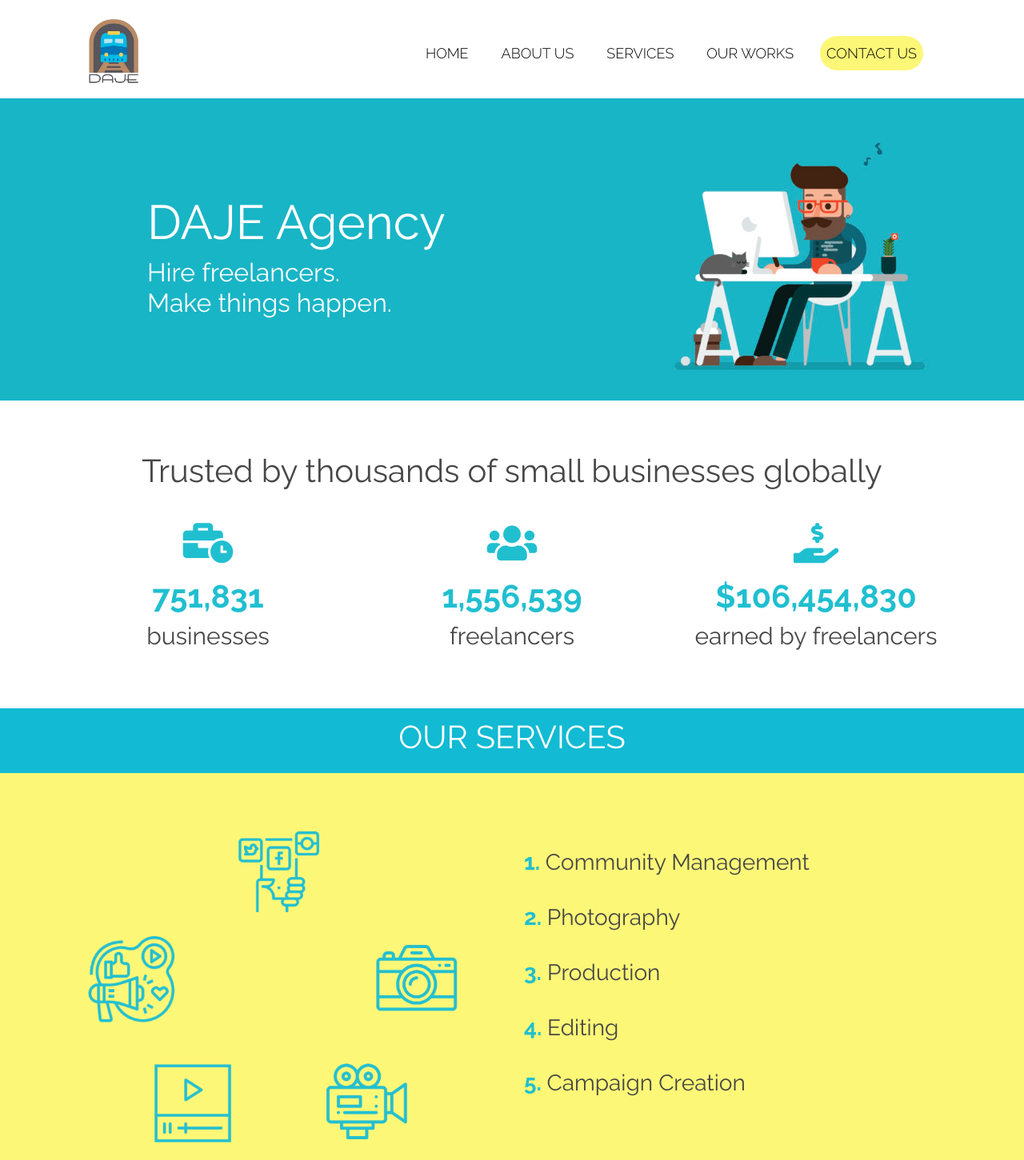
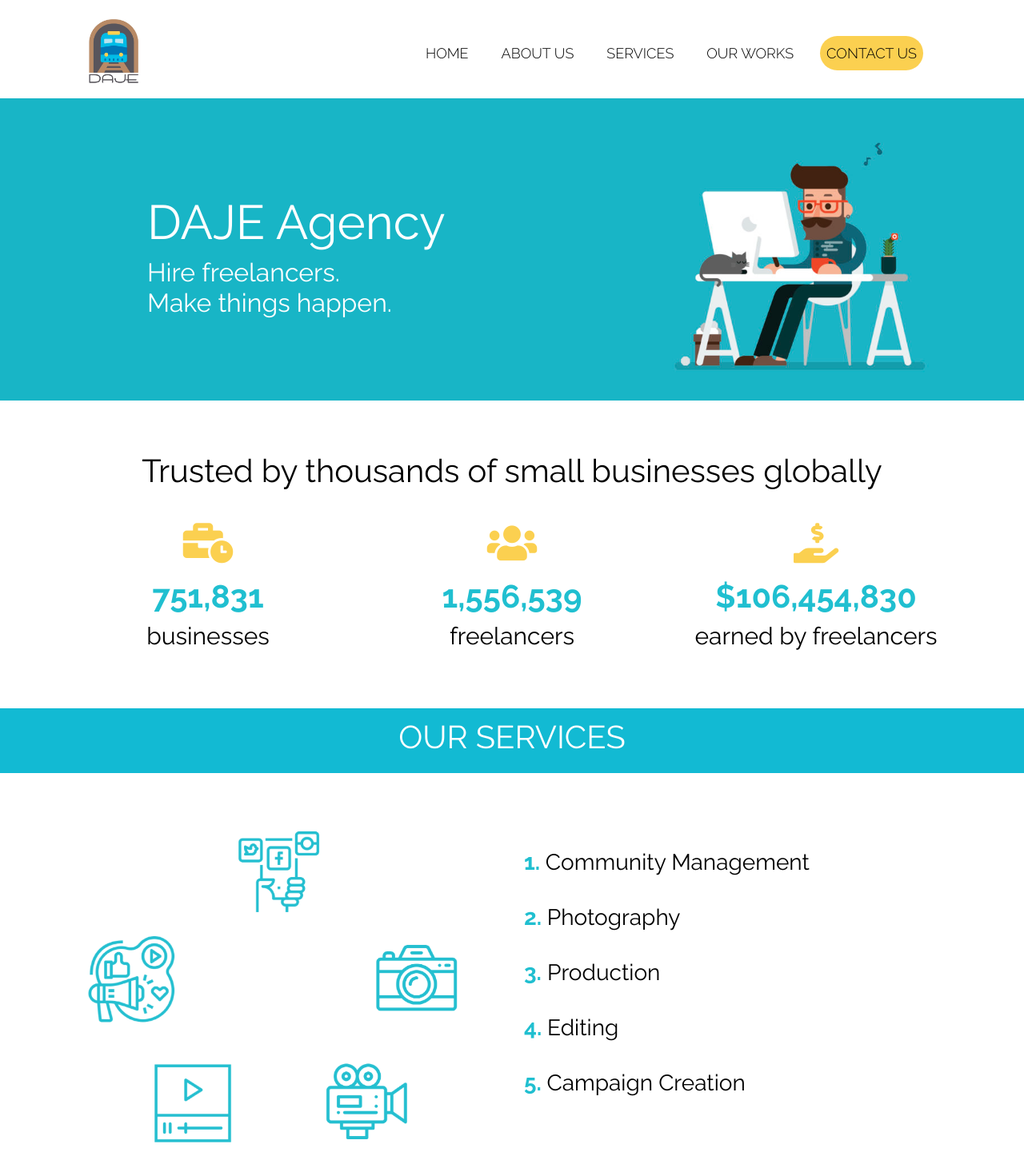
Before and after one commit to annaramos07/dajeagency, a plain HTML site: page index.html in a window 1280 px wide. Shown: the top 1451 px of the page at 80% size. Drawn offline with Linux system fonts and the light colour scheme.

Commit message:
Add files via upload

```diff
--- a/css/style.css
+++ b/css/style.css
@@ -1,8 +1,8 @@
 @import url('https://fonts.googleapis.com/css?family=Raleway:300,400,600,700');
 
 body{
-	color: #474747;
-	background-color: #FCF777;
+	color: #000;
+	background-color: #fff;
 	font-family: Raleway !important;
 }
 
@@ -50,11 +50,11 @@ body{
 }
 
 .btn-app{
-	background-color: #FCF777;
+	background-color: #FBD050;
 	color: #000 !important;
 	border-radius: 100px;
 	font-weight:100;
-	border-color: #FCF777;
+	border-color: #FBD050;
 
 
 }
@@ -62,8 +62,8 @@ body{
 #services{
 	padding-top: 10%;
 	postion: relative;
-	background-color: #FCF777;
-	color: #474747;
+	background-color: #fff;
+	color: #000;
 
 
 }
@@ -195,7 +195,6 @@ footer .fab{
 
 #trusted{
 	padding: 5% 0;
-	background: #FFFFFF;
 }
 
 #trusted h1{
@@ -219,7 +218,7 @@ footer .fab{
 }
 
 #trusted i{
-	color:#20BFD0;
+	color:#FBD050;
 	font-size: 50px;
 	padding-bottom: 5%;
 
--- a/index.html
+++ b/index.html
@@ -2,9 +2,9 @@
 <html>
 <head>
 <meta charset="utf-8">
-<title>Daje Freelance Agency</title>
+<title>Freelance Site</title>
 <meta name="viewport" content="width=device-width, initial-scale=1.0">
-<link href="img/LOGO.jpg" rel="icon">
+<link href="img/video-camera.png" rel="icon">
 <link href="css/bootstrap.min.css" rel="stylesheet">
 <link href="css/bootstrap-custom.css" rel="stylesheet">
 <link rel="stylesheet" href="https://use.fontawesome.com/releases/v5.8.1/css/all.css" integrity="sha384-50oBUHEmvpQ+1lW4y57PTFmhCaXp0ML5d60M1M7uH2+nqUivzIebhndOJK28anvf" crossorigin="anonymous">
```
Also changed, not shown: 1 other file.
